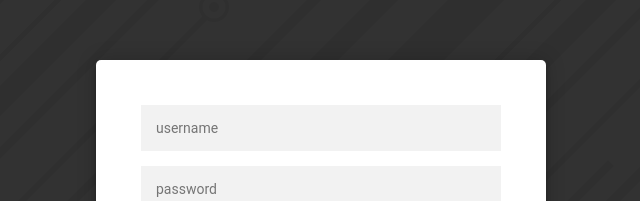
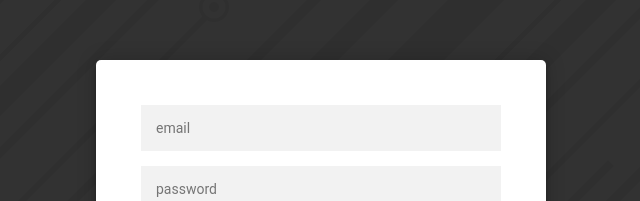
Before and after one commit to Andy-Golden/react-pokedex-website, a React (Create React App) app: page /login in a window 1280 px wide. Shown: the part 147-348 px from the top of the page, without its empty margins (319-959 px from the left). Built offline with nearby package versions, Linux system fonts and the light colour scheme.

Commit message:
feat: set up react-hook-form for login

```diff
--- a/package.json
+++ b/package.json
@@ -16,6 +16,7 @@
     "prettier": "^3.0.3",
     "react": "^18.2.0",
     "react-dom": "^18.2.0",
+    "react-hook-form": "^7.47.0",
     "react-query": "^3.39.3",
     "react-router-dom": "^6.17.0",
     "react-scripts": "5.0.1",
--- /dev/null
+++ b/src/interfaces/ILoginFormInput.interface.ts
@@ -0,0 +1,6 @@
+interface ILoginFormInput {
+  email: string;
+  password: string;
+}
+
+export type { ILoginFormInput };
--- a/src/pages/LoginPage/LoginPage.tsx
+++ b/src/pages/LoginPage/LoginPage.tsx
@@ -1,16 +1,51 @@
+/* eslint-disable @typescript-eslint/no-misused-promises */
 import React from "react";
 import "./styles.scss";
+import { useForm } from "react-hook-form";
+import type { ILoginFormInput } from "interfaces/ILoginFormInput.interface";
 
 function LoginPage(): JSX.Element {
+  const {
+    register,
+    handleSubmit,
+    formState: { errors },
+  } = useForm<ILoginFormInput>();
+
+  const onSubmit = (data: ILoginFormInput): void => {
+    console.log(data);
+  };
+
+  console.log(errors);
+
   return (
     <div className="login-container">
       <div className="form">
-        <form className="login-form">
-          <input type="text" placeholder="username" />
-          <input type="password" placeholder="password" />
-          <button>login</button>
+        <form onSubmit={handleSubmit(onSubmit)} className="login-form">
+          <input
+            type="text"
+            placeholder="email"
+            {...register("email", {
+              required: true,
+              pattern: {
+                value: /\S+@\S+\.\S+/,
+                message: "Please enter valid email",
+              },
+            })}
+          />
+          <input
+            type="password"
+            placeholder="password"
+            {...register("password", {
+              required: true,
+              minLength: {
+                value: 5,
+                message: "Password must have at least 5 characters",
+              },
+            })}
+          />
+          <button type="submit">login</button>
           <p className="message">
-            Not registered? <a href="#">Create an account</a>
+            Not registered? <span>Create an account</span>
           </p>
         </form>
       </div>
--- a/src/pages/LoginPage/styles.scss
+++ b/src/pages/LoginPage/styles.scss
@@ -55,7 +55,7 @@
   color: #b3b3b3;
   font-size: 12px;
 }
-.form .message a {
+.form .message span {
   color: #4caf50;
   text-decoration: none;
 }
```
Also changed, not shown: 1 other file (tests, documents, lock files or other folders).
